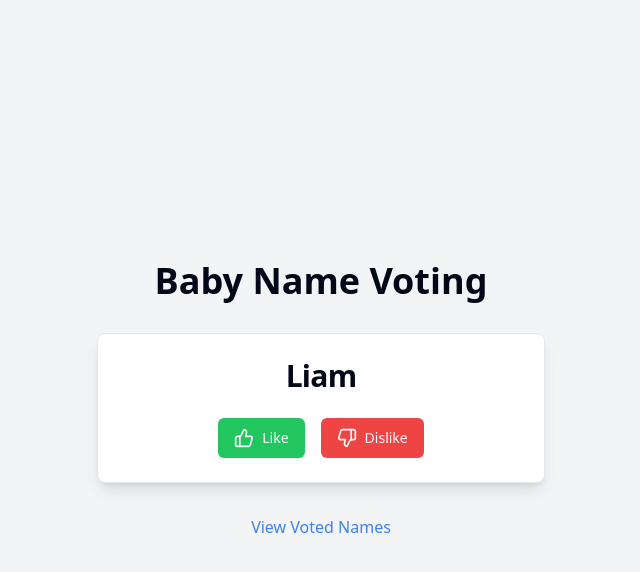
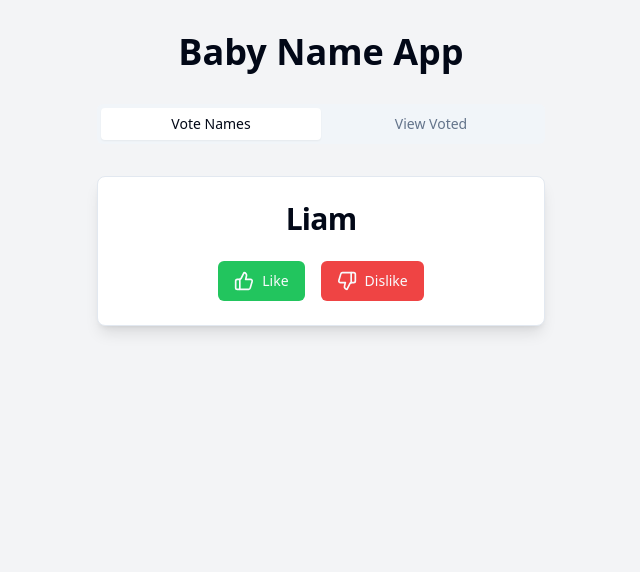
Before and after one commit to GPT-Engineer-App/babynames-vote-fest, a React (Vite) app: page / in a window 1280 px wide. Both pictures are taken after a click on the button "Like". Shown: the top 572 px of the page, without its empty margins (319-959 px from the left). Built offline with nearby package versions, Linux system fonts and the light colour scheme.

Commit message:
Add navigation menu for voting
Implement a toggle menu to switch between viewing voted names and voting on new names. This enhances user navigation within the application.
[skip gpt_engineer]

```diff
--- a/src/App.jsx
+++ b/src/App.jsx
@@ -1,9 +1,9 @@
 import { Toaster } from "@/components/ui/sonner";
 import { TooltipProvider } from "@/components/ui/tooltip";
 import { QueryClient, QueryClientProvider } from "@tanstack/react-query";
-import { BrowserRouter, Routes, Route } from "react-router-dom";
+import { BrowserRouter } from "react-router-dom";
 import { MotionConfig } from "framer-motion";
-import { navItems } from "./nav-items";
+import Layout from "./components/Layout";
 
 const queryClient = new QueryClient();
 
@@ -13,11 +13,7 @@ const App = () => (
       <MotionConfig reducedMotion="user">
         <Toaster />
         <BrowserRouter>
-          <Routes>
-            {navItems.map(({ to, page }) => (
-              <Route key={to} path={to} element={page} />
-            ))}
-          </Routes>
+          <Layout />
         </BrowserRouter>
       </MotionConfig>
     </TooltipProvider>
--- /dev/null
+++ b/src/components/Layout.jsx
@@ -0,0 +1,23 @@
+import { useState } from 'react';
+import { Tabs, TabsList, TabsTrigger } from "@/components/ui/tabs";
+import Index from "../pages/Index";
+import VotedNames from "../pages/VotedNames";
+
+const Layout = () => {
+  const [activeTab, setActiveTab] = useState("vote");
+
+  return (
+    <div className="min-h-screen bg-gray-100 p-8">
+      <h1 className="text-4xl font-bold mb-8 text-center">Baby Name App</h1>
+      <Tabs value={activeTab} onValueChange={setActiveTab} className="w-full max-w-md mx-auto mb-8">
+        <TabsList className="grid w-full grid-cols-2">
+          <TabsTrigger value="vote">Vote Names</TabsTrigger>
+          <TabsTrigger value="view">View Voted</TabsTrigger>
+        </TabsList>
+      </Tabs>
+      {activeTab === "vote" ? <Index /> : <VotedNames />}
+    </div>
+  );
+};
+
+export default Layout;
--- a/src/nav-items.jsx
+++ b/src/nav-items.jsx
@@ -1,21 +1 @@
-import { Baby, List } from "lucide-react";
-import Index from "./pages/Index.jsx";
-import VotedNames from "./pages/VotedNames.jsx";
-
-/**
- * Central place for defining the navigation items. Used for navigation components and routing.
- */
-export const navItems = [
-  {
-    title: "Baby Names",
-    to: "/",
-    icon: <Baby className="h-4 w-4" />,
-    page: <Index />,
-  },
-  {
-    title: "Voted Names",
-    to: "/voted",
-    icon: <List className="h-4 w-4" />,
-    page: <VotedNames />,
-  },
-];
+// This file is no longer needed and can be deleted.
--- a/src/pages/Index.jsx
+++ b/src/pages/Index.jsx
@@ -4,7 +4,6 @@ import { Button } from "@/components/ui/button";
 import { Card, CardContent, CardHeader, CardTitle } from "@/components/ui/card";
 import { ThumbsUp, ThumbsDown } from "lucide-react";
 import { motion, AnimatePresence } from "framer-motion";
-import { Link } from 'react-router-dom';
 
 const variants = {
   initial: { opacity: 0, y: 50 },
@@ -69,8 +68,7 @@ const Index = () => {
   const currentName = babyNames && babyNames[currentNameIndex];
 
   return (
-    <div className="min-h-screen bg-gray-100 p-8 flex flex-col items-center justify-center">
-      <h1 className="text-4xl font-bold mb-8 text-center">Baby Name Voting</h1>
+    <div className="flex flex-col items-center justify-center">
       <AnimatePresence mode="wait">
         {currentName && (
           <motion.div
@@ -103,9 +101,6 @@ const Index = () => {
           </motion.div>
         )}
       </AnimatePresence>
-      <Link to="/voted" className="mt-8 text-blue-500 hover:underline">
-        View Voted Names
-      </Link>
     </div>
   );
 };
--- a/src/pages/VotedNames.jsx
+++ b/src/pages/VotedNames.jsx
@@ -12,8 +12,7 @@ const VotedNames = () => {
   if (isError) return <div className="text-center mt-8">Error fetching voted names</div>;
 
   return (
-    <div className="min-h-screen bg-gray-100 p-8">
-      <h1 className="text-4xl font-bold mb-8 text-center">Voted Baby Names</h1>
+    <div>
       {votedNames && votedNames.length > 0 ? (
         <div className="grid grid-cols-1 md:grid-cols-2 lg:grid-cols-3 gap-4">
           {votedNames.map((vote) => (
```
